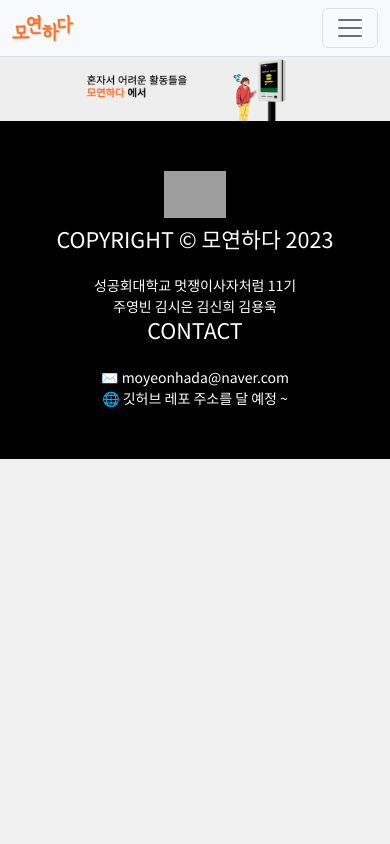
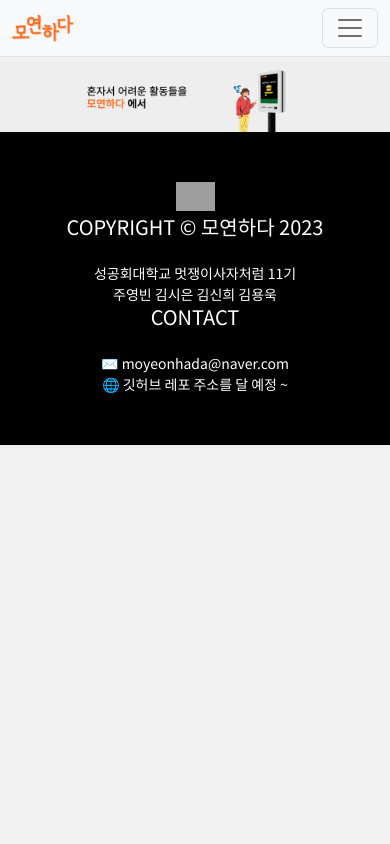
Before and after one commit to LikeLion-11th-SKHU/MoYeonHada, a Django app: template home/templates/main.html in a window 390 px wide. Run offline with Django 4.2, Linux system fonts and the light colour scheme; the template is opened without the code that fills it, so the values that code supplies are empty; some libraries are stand-ins or nearby versions; grey boxes are pictures that could not be loaded.

Commit message:
modify base css

```diff
--- a/home/templates/base.html
+++ b/home/templates/base.html
@@ -32,6 +32,12 @@
         @media (max-width:700px) {
             body {
                 margin-top: 6vh;
+            }
+        }
+
+        @media (max-width: 400px) {
+            body {
+                margin-top: 7.3vh;
             }
         }
     </style>
@@ -103,19 +109,19 @@
     <footer class="footer text-center mt-auto">
         <div class="container">
             <div class="row">
-                <div class="col-lg-4">
-                    <h4><img src="{% static 'img/logo.svg' %}" class="logo_style" alt="..."></h4>
+                <div class="col-lg-4 mb-1">
+                    <img src="{% static 'img/logo.svg' %}" class="footer_logo" alt="...">
                 </div>
                 <!-- copyright -->
                 <div class="col-lg-4">
-                    <h4 class="text-uppercase">Copyright &copy; 모연하다 2023</h4>
+                    <h5 class="text-uppercase">Copyright &copy; 모연하다 2023</h4>
                     <div class = "mt-4">
                         <small>성공회대학교 멋쟁이사자처럼 11기</small><br>
                         <small>주영빈 김시은 김신희 김용욱</small><br>
                     </div>
                 </div>
                 <div class="col-lg-4">
-                    <h4 class="text-uppercase">Contact</h4>
+                    <h5 class="text-uppercase">Contact</h4>
                     <div class = "mt-4">
                         <small>✉️ moyeonhada@naver.com</small> <br>
                         <small>🌐 깃허브 레포 주소를 달 예정 ~</small> <br>
```
